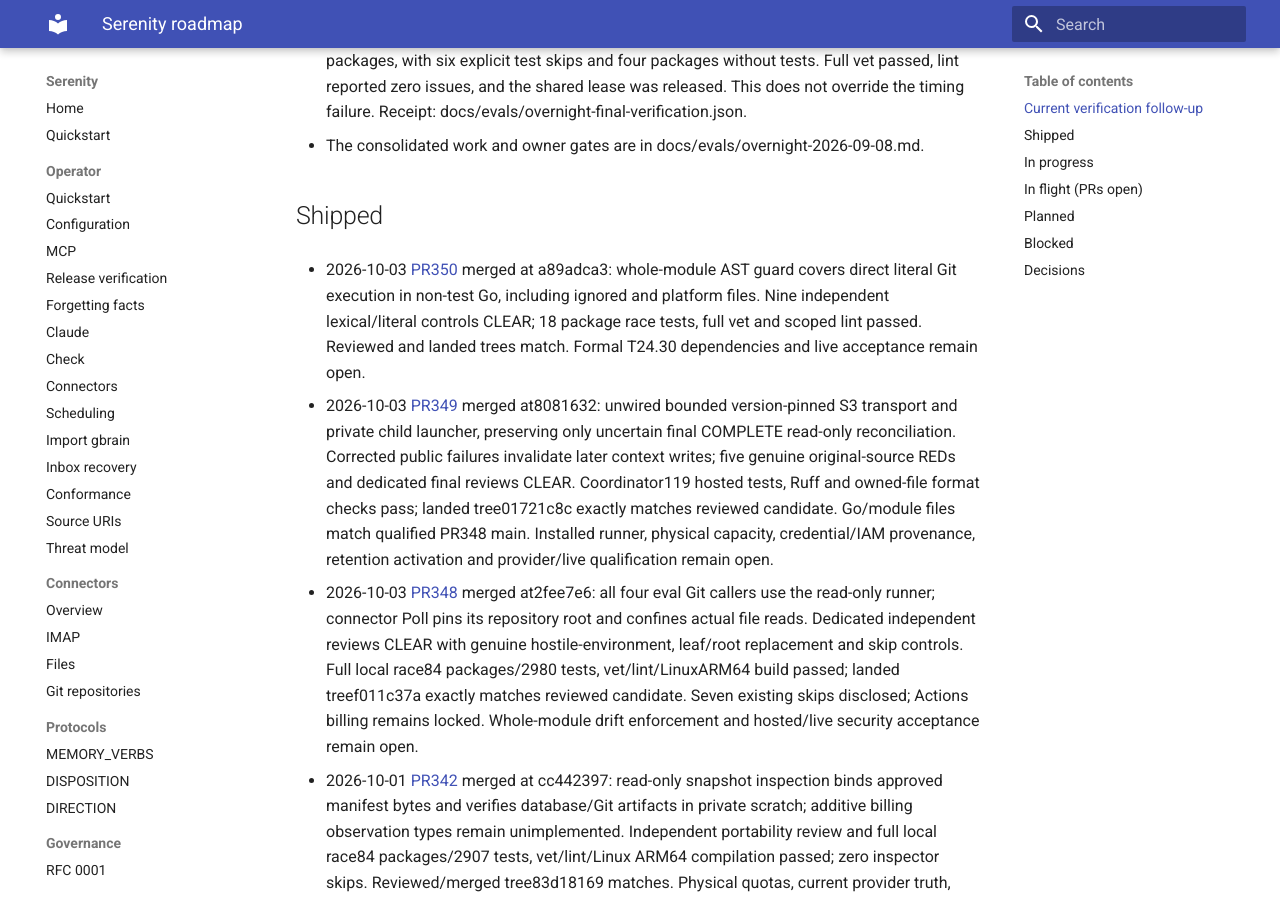
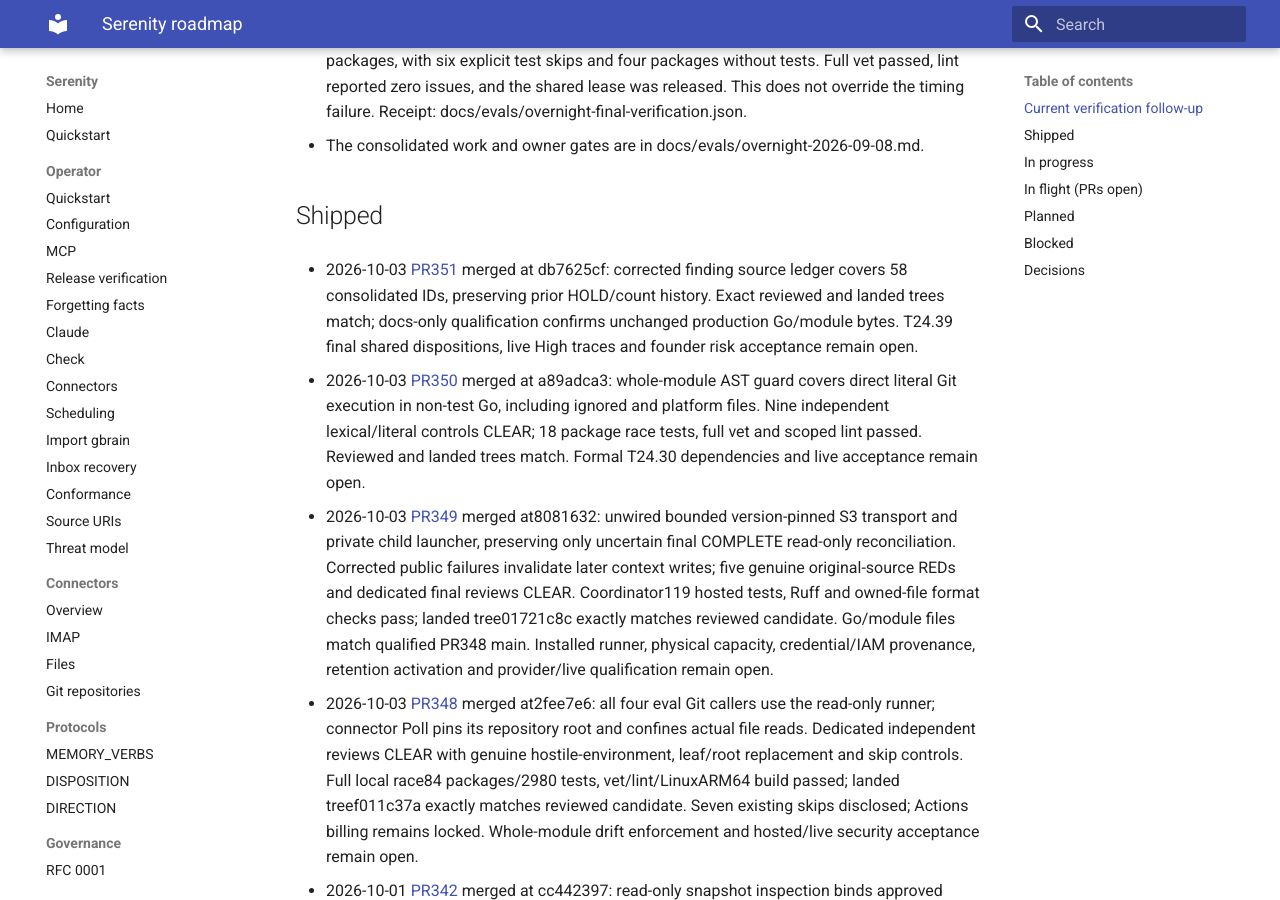
Before and after one commit to sirerun/serenity, an MkDocs documentation site: the page built from docs/roadmap.md, in a window 1280 px wide and 900 px high, scrolled down 461 px. Built offline with MkDocs 1.6.1 and Material for MkDocs 9.7.7, drawn with Linux system fonts in a browser that asks for light colours; some of the changed text lies outside the part shown.

Commit message:
Record PR351 delivery and active source waves in roadmap

```diff
--- a/docs/roadmap.md
+++ b/docs/roadmap.md
@@ -9,6 +9,8 @@ Living status for RFC 0001 (docs/rfc/0001-serenity.md). Plan of record: docs/pla
 - The consolidated work and owner gates are in docs/evals/overnight-2026-09-08.md.
 
 ## Shipped
+
+- 2026-10-03 [PR351](https://github.com/sirerun/serenity/pull/351) merged at db7625cf: corrected finding source ledger covers 58 consolidated IDs, preserving prior HOLD/count history. Exact reviewed and landed trees match; docs-only qualification confirms unchanged production Go/module bytes. T24.39 final shared dispositions, live High traces and founder risk acceptance remain open.
 
 - 2026-10-03 [PR350](https://github.com/sirerun/serenity/pull/350) merged at a89adca3: whole-module AST guard covers direct literal Git execution in non-test Go, including ignored and platform files. Nine independent lexical/literal controls CLEAR; 18 package race tests, full vet and scoped lint passed. Reviewed and landed trees match. Formal T24.30 dependencies and live acceptance remain open.
 
@@ -383,6 +385,8 @@ Living status for RFC 0001 (docs/rfc/0001-serenity.md). Plan of record: docs/pla
 
 ## In progress
 
+- 2026-10-03 Recovery source wave: complete verified snapshot lease producer implementation assigned in isolated backup lane under frozen v1; borrower/release locking and behavioral controls in progress, no checks/completion yet. Recovery and authenticated startup proposals have bounded independent CLEAR reports; recovery artifact/contract mapping has a subsequent source-preflight correction assigned. Additive journal observation seam is independently reviewed before source dispatch. Full coordinator, trusted startup/provider authority, physical quota/capacity and hosted acceptance remain open. Owner: coordinator and isolated source workers.
+
 - 2026-10-01 Recovery billing observation (Codex coordinator): additive types merged in PR342; a bounded GET-only implementation contract is being prepared from independent readiness review. Provider failure history must preserve the earliest current-period failure without extending grace. Source implementation, recovery planner/apply, production factory and activation remain open. Separate local completion and physical-storage readiness audits are in progress.
 
 - 2026-10-01 T23.44 conservative reserved-operation reconciliation (Codex coordinator): exact-runtime fences, startup original-period accounting and a warm-only ticker are integrated and independently reviewed. PR338 merged normally after full local race80 packages/2793 tests, vet/lint/LinuxARM64 build and fresh discussion checks. Read-only lookup and private operator-resolution prerequisites are the next source lane. Pending-review resolution remains operator-only, missing evidence remains Unknown, and physical storage qualification remains open.
```
